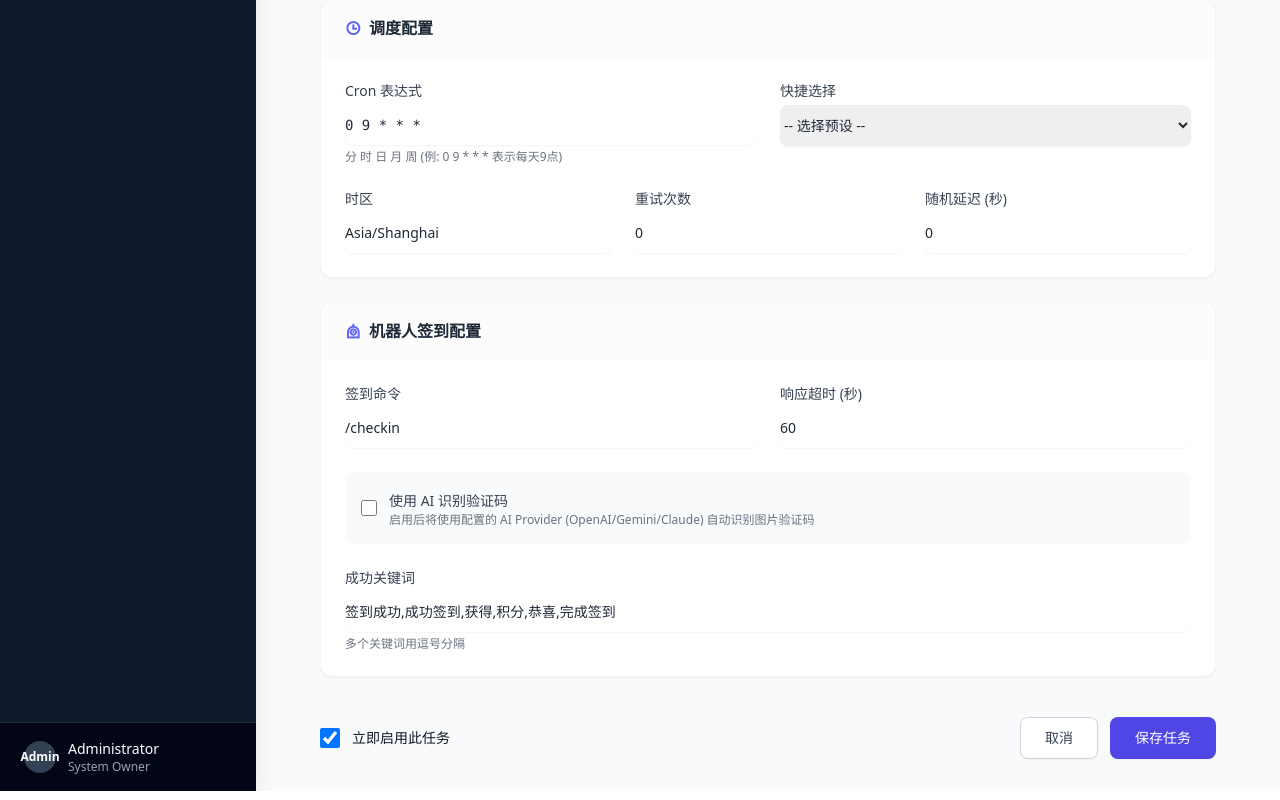
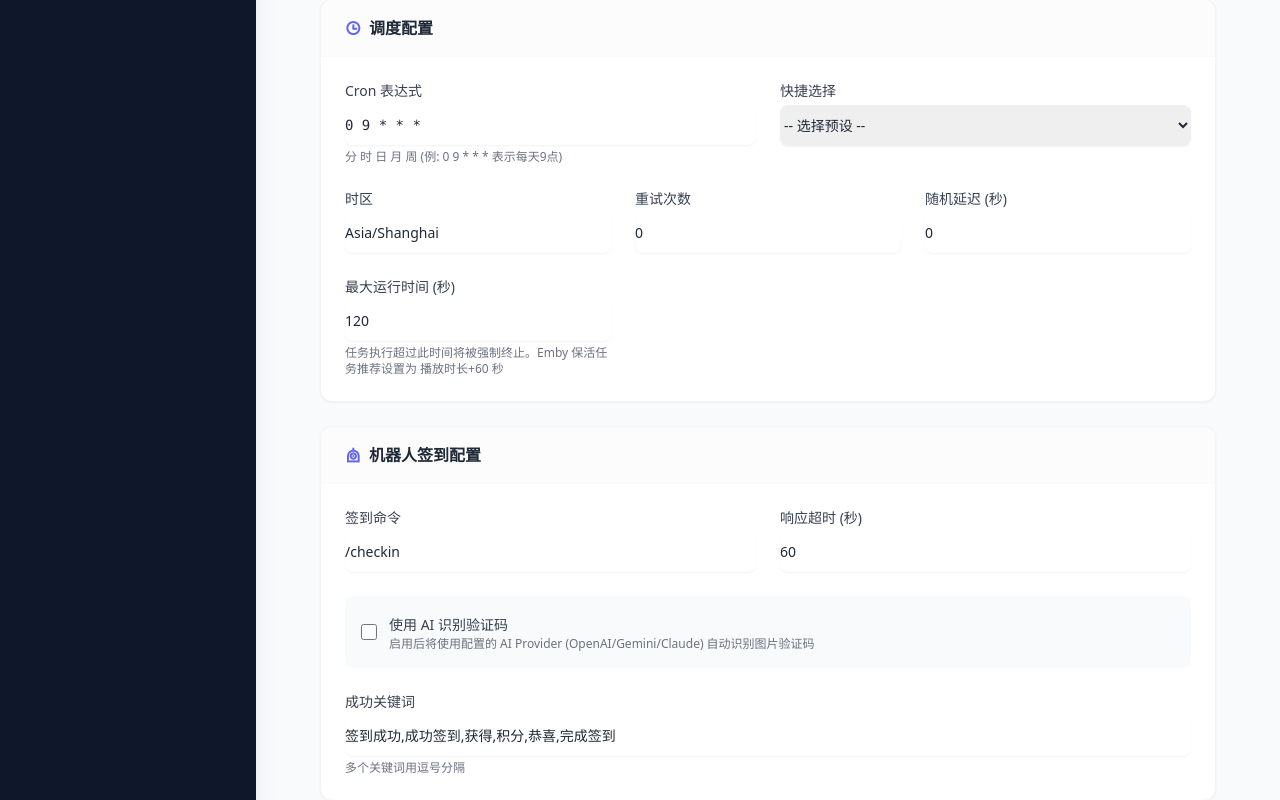
Before and after one commit to ZJ145013/EmbyCheckin, a FastAPI app: page /tasks/new in a window 1280 px wide. Shown: the part 454-1254 px from the top of the page. Run offline with FastAPI, Linux system fonts and the light colour scheme; some libraries are stand-ins or nearby versions.

Commit message:
feat: add max_runtime_seconds field to task form
- Add 'Maximum Runtime (seconds)' input field in task edit form
- Display helpful hint for Emby keepalive tasks
- Allow users to adjust timeout for long-running tasks

```diff
--- a/embycheckin/web/templates/task_form.html
+++ b/embycheckin/web/templates/task_form.html
@@ -123,6 +123,12 @@
                     <label class="block text-sm font-medium text-gray-700 mb-1">随机延迟 (秒)</label>
                     <input type="number" x-model.number="form.jitter_seconds" min="0"
                         class="w-full rounded-lg border-gray-300 shadow-sm focus:border-indigo-500 focus:ring-indigo-500 sm:text-sm py-2.5">
+                </div>
+                <div class="col-span-1 md:col-span-2">
+                    <label class="block text-sm font-medium text-gray-700 mb-1">最大运行时间 (秒)</label>
+                    <input type="number" x-model.number="form.max_runtime_seconds" min="1"
+                        class="w-full rounded-lg border-gray-300 shadow-sm focus:border-indigo-500 focus:ring-indigo-500 sm:text-sm py-2.5">
+                    <p class="mt-1 text-xs text-gray-500">任务执行超过此时间将被强制终止。Emby 保活任务推荐设置为 播放时长+60 秒</p>
                 </div>
             </div>
         </div>
```
